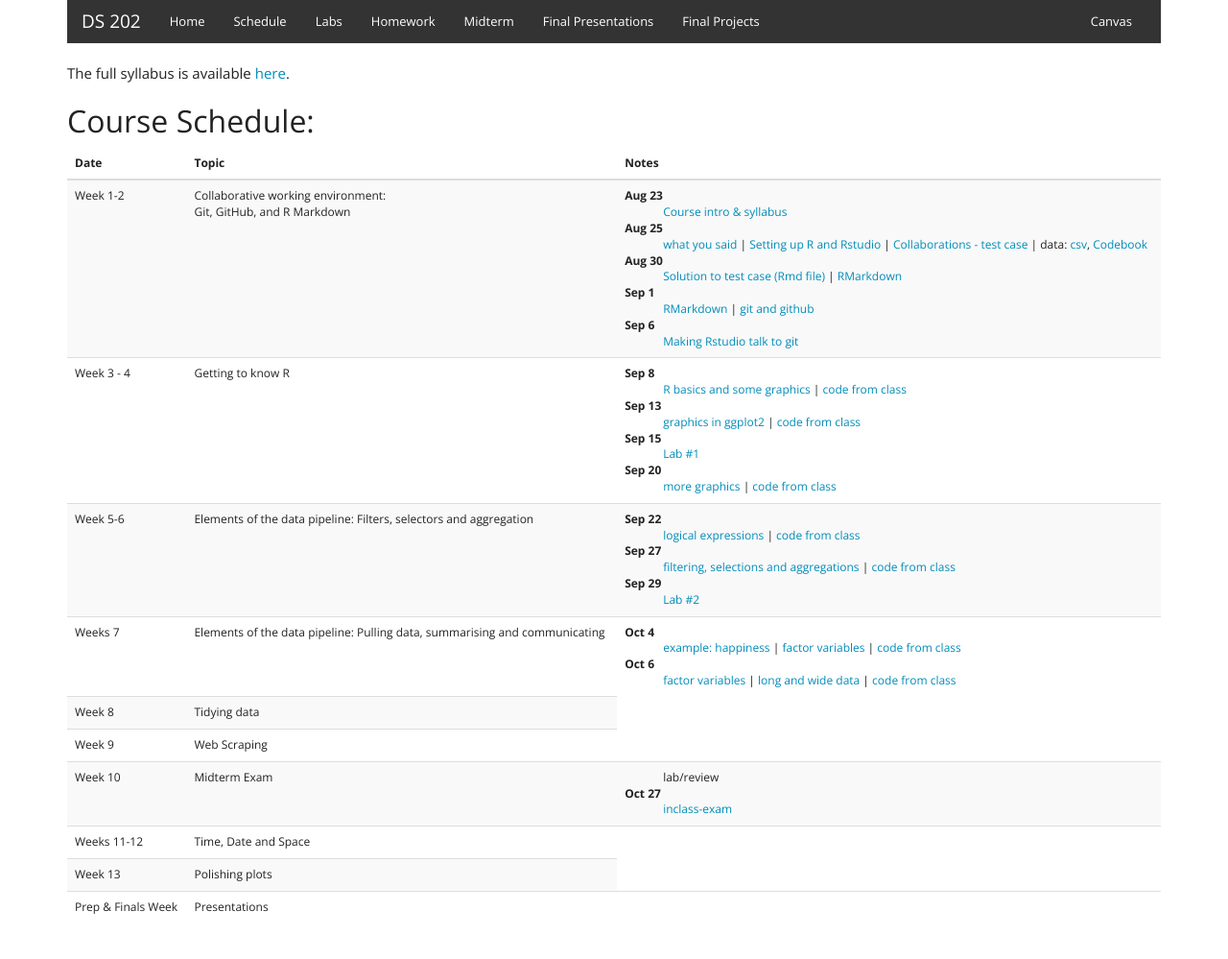
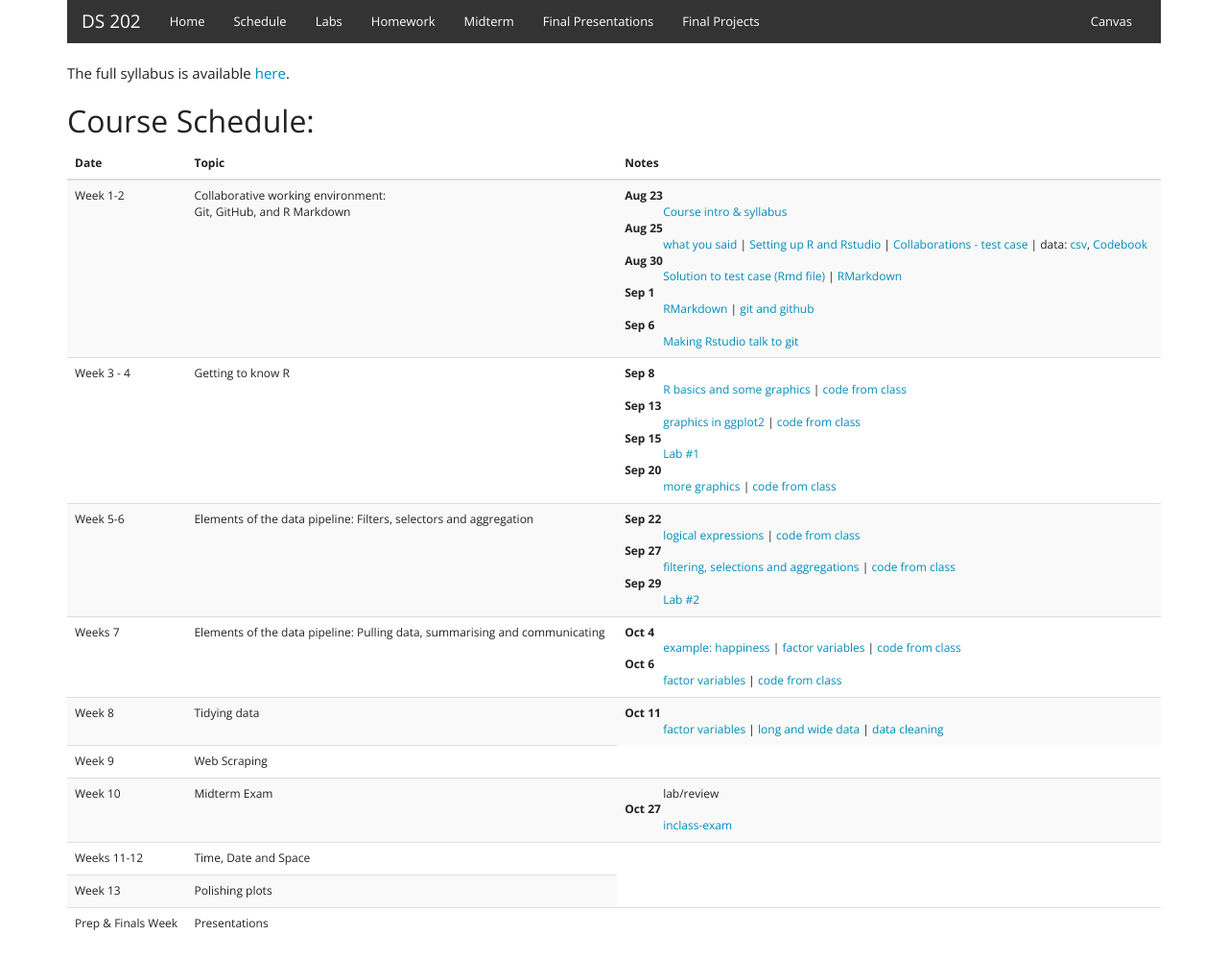
Before and after one commit to DS202-at-ISU/DS202-at-ISU.github.io, a Jekyll site: the page built from schedule.html, in a window 1280 px wide. Shown: the whole page at 96% size. Built offline with Jekyll 4.4.1, drawn with Linux system fonts in a browser that asks for light colours.

Commit message:
schedule Oct 11

```diff
--- a/schedule.html
+++ b/schedule.html
@@ -120,6 +122,11 @@
             <tr>
         <td>Week 8</td>
         <td>Tidying data</td>
+        <td> <dl>
+                   <dt>Oct 11</dt>
+
+          <dd> <a href="../materials/02_r-intro/05_factors.html" target=_blank>factor variables</a>   |
+          <a href="../materials/03_tidyverse/05_tidyr.html" target=_blank>long and wide data</a> | <a href="../materials/03_tidyverse/06_tidyr.html" target=_blank>data cleaning</a> </dd>
 <!--        <td>
           <dl>
           <dt>Feb 27</dt>
```
Also changed, not shown: other parts of schedule.html (+3 -1 lines).
